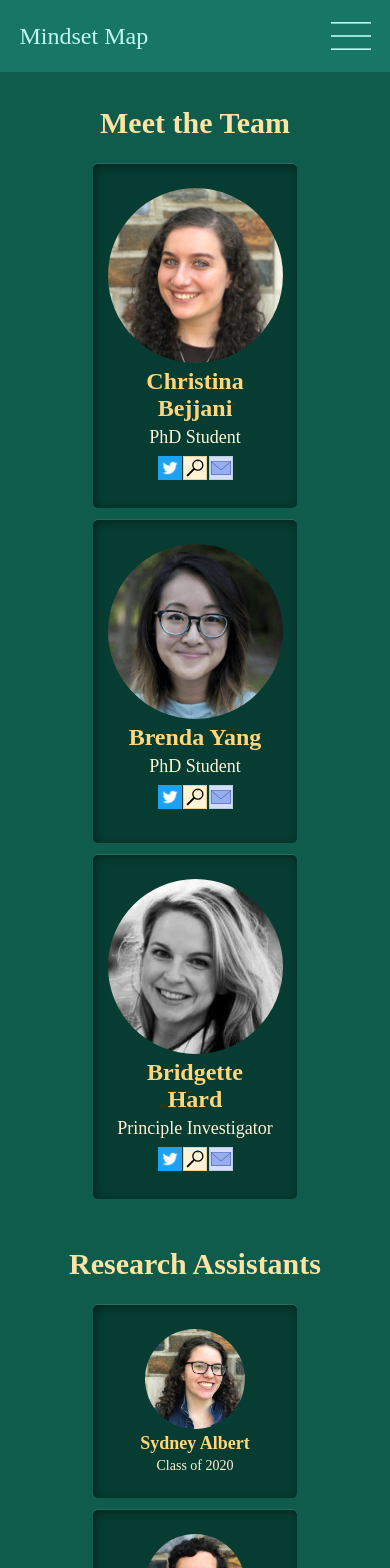
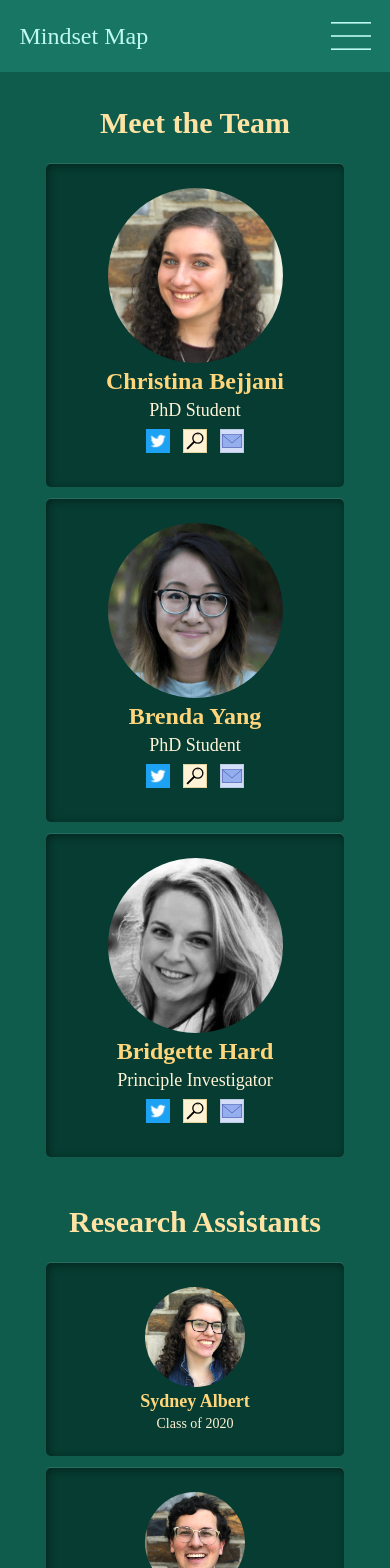
Before and after one commit to Talbus/mindsetmap, a React (Create React App) app: page /#/contact in a window 390 px wide. Shown: the top 1568 px of the page. Built offline with nearby package versions, Linux system fonts and the light colour scheme; a web font is replaced by a local one.

Commit message:
mobile contact photo sizing

```diff
--- a/src/index.css
+++ b/src/index.css
@@ -739,7 +739,7 @@ textarea:focus {
 }
 
 .researcher {
-	width: 25%;
+	width: 60%;
 	min-height: 275px;
 	background-color: #063C31;
 	/* background-color: #5BC8B2; */
@@ -989,10 +989,11 @@ textarea::-webkit-input-placeholder {
 		margin-bottom: 12px;
 	}
 	.researcher {
-		width: 50%;
+		width: 80%;
+		padding: 24px;
 	}
 	.assistant {
-		width: 50%;
+		width: 80%;
 	}
 	.allAssistants {
 		flex-wrap: nowrap;
```
